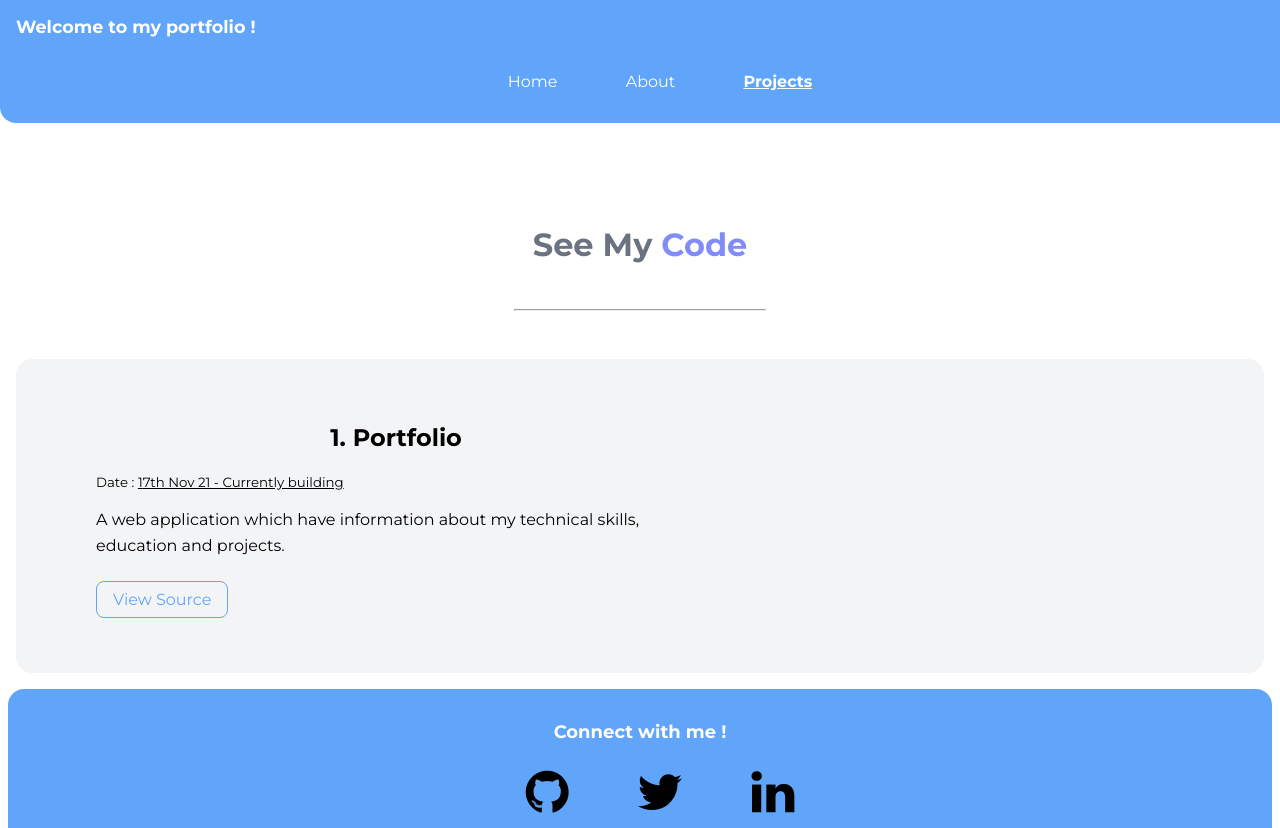
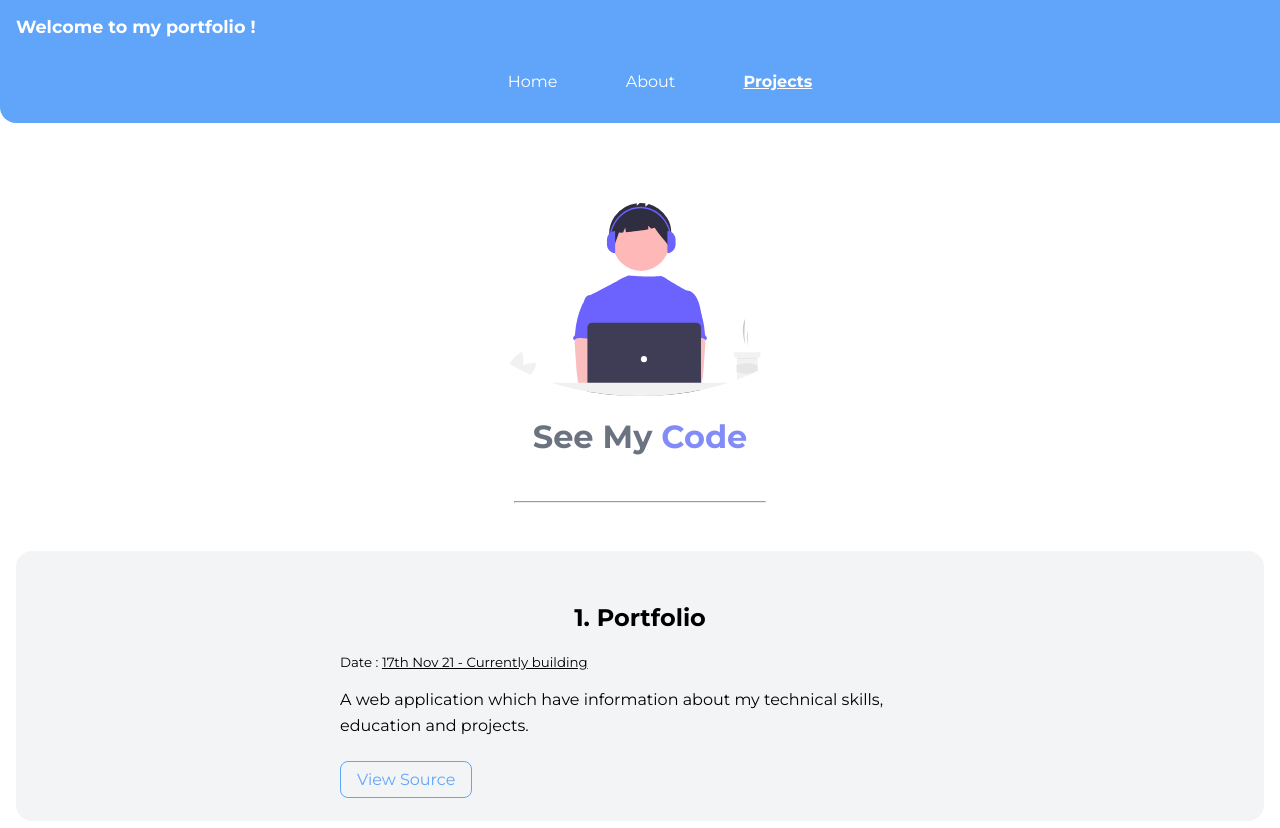
Before and after one commit to rutvikpumak/rutvikumak-portfolio, a plain HTML site: page projects.html in a window 1280 px wide. Shown: the top 828 px of the page. Drawn offline with Linux system fonts and the light colour scheme.

Commit message:
Feat : Added images for other tabs

```diff
--- a/projects.html
+++ b/projects.html
@@ -1,16 +1,14 @@
 <!DOCTYPE html>
 <html lang="en">
-
 <head>
     <meta charset="UTF-8">
     <meta http-equiv="X-UA-Compatible" content="IE=edge">
     <meta name="viewport" content="width=device-width, initial-scale=1.0">
     <title>Projects</title>
-    <link href="styles.css" rel="stylesheet" />
+    <link href="styles.css" rel="stylesheet"/>
     <link rel="stylesheet" href="https://cdnjs.cloudflare.com/ajax/libs/font-awesome/4.7.0/css/font-awesome.min.css">
 
 </head>
-
 <body>
     <nav class="navigation container">
         <div class="nav-brand ">Welcome to my portfolio !</div>
@@ -29,14 +27,14 @@
     </nav>
 
     <header class="hero">
-        <!-- <img src=' https://pbs.twimg.com/profile_images/1444711416531861504/YGTUeaRW_400x400.jpg'> -->
+        <img class="hero-img" src='images/coding.svg'>
         <h1 class="hero-heading">See My<span style="color:#818CF8"> Code</span> </h1>
         <hr>
     </header>
 
     <section class="section ow about">
 
-        <div class='container container-center margin-md'>
+            <div class='container container-center'>
             <h1>
                 1. Portfolio
             </h1>
@@ -53,7 +51,8 @@
 
 
     </section>
-    <footer class=" footer">
+
+    <footer class="footer">
         <div class="footer-header">Connect with me !</div>
         <ul class="footer-links list-non-bullet">
             <li class="list-item-inline">
@@ -86,5 +85,4 @@
         <div class="footer-footer">Made with &#10084 by Rutvik Umak</div>
     </footer>
 </body>
-
 </html>
```
Also changed, not shown: about.html (+2 -0 lines), blogs.html (+1 -1 lines), index.html (+1 -2 lines), images/blog.svg (added), images/coding.svg (added), images/profile.svg (added). Lines whose indentation alone changed are shown as unchanged.
